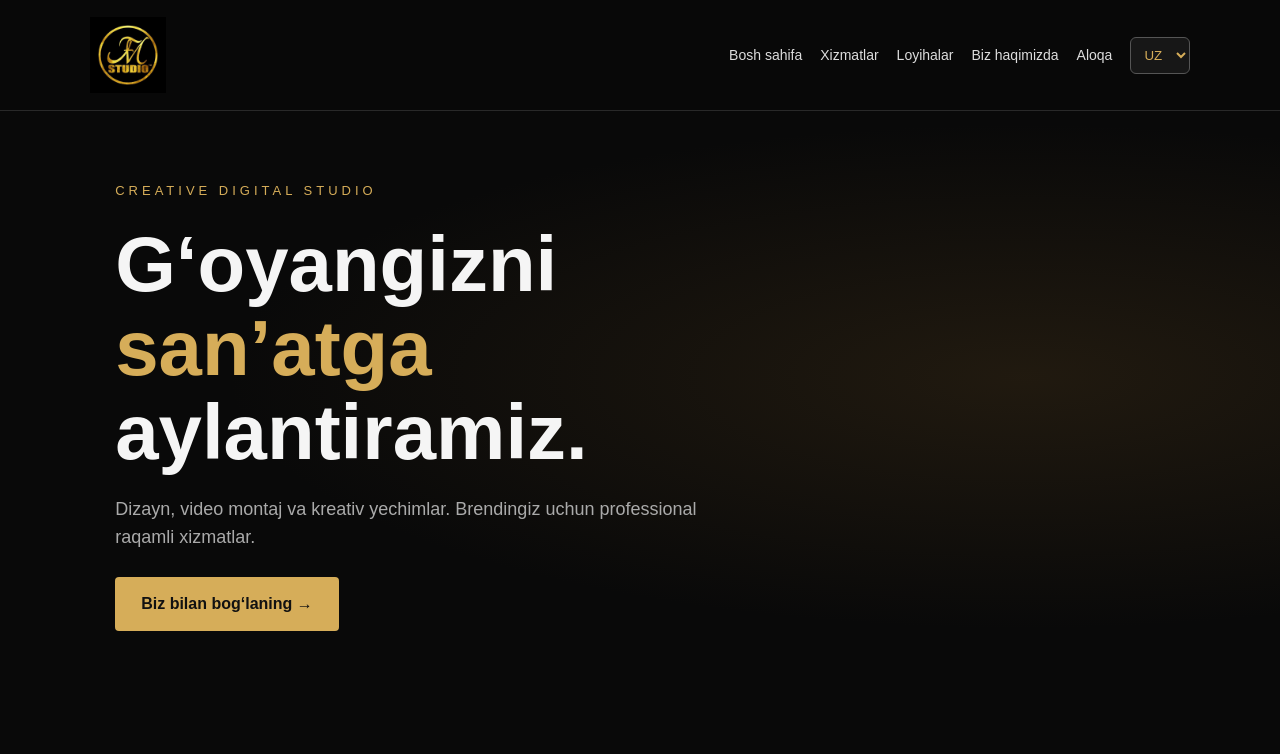
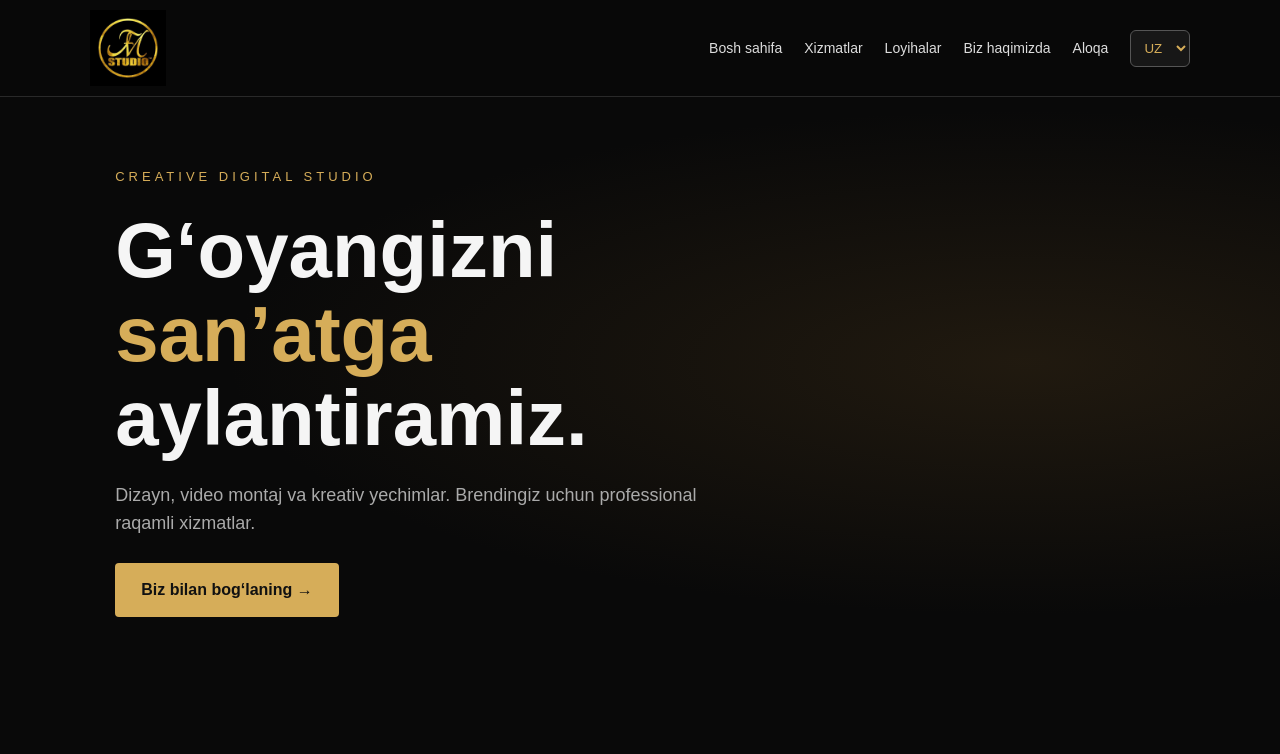
Before and after one commit to farruxsaparov1991-hue/FmlStudio, a plain HTML site: page index.html in a window 1280 px wide. Shown: the top 754 px of the page. Drawn offline with Linux system fonts and the light colour scheme.

Commit message:
Update index.html

```diff
--- a/index.html
+++ b/index.html
@@ -12,16 +12,46 @@
 :root{--gold:#d6ad59;--bg:#090909;--card:#151515;--muted:#aaa}
 html{scroll-behavior:smooth;scroll-padding-top:90px}
 body{background:var(--bg);color:#f5f5f5;font-family:Arial,sans-serif;line-height:1.6}
-header{position:sticky;top:0;z-index:5;background:#090909f2;border-bottom:1px solid #292929;padding:17px 7%;display:flex;align-items:center;justify-content:space-between;gap:16px}
-.logo{font-size:25px;font-weight:900;letter-spacing:2px;white-space:nowrap}.logo img {
-  width: 76px;
-  height: 76px;
-  object-fit: contain;
-  display: block;
+header{
+  position:sticky;
+  top:0;
+  z-index:5;
+  background:#090909f5;
+  border-bottom:1px solid #292929;
+  padding:10px 7%;
+  display:flex;
+  align-items:center;
+  justify-content:space-between;
+  gap:24px;
+  backdrop-filter:blur(12px);
+}
+.logo{
+  font-size:25px;
+  font-weight:900;
+  letter-spacing:2px;
+  white-space:nowrap;
+  flex:0 0 auto;
+}
+.logo img{
+  width:58px;
+  height:58px;
+  object-fit:contain;
+  display:block;
 }
 .logo span,h1 span,h2 span{color:var(--gold)}
-nav{display:flex;align-items:center;gap:18px;flex-wrap:wrap}
-nav a{color:#ddd;text-decoration:none;font-size:14px}
+nav{
+  display:flex;
+  align-items:center;
+  justify-content:flex-end;
+  gap:clamp(10px,1.8vw,22px);
+  flex-wrap:nowrap;
+  min-width:0;
+}
+nav a{
+  color:#ddd;
+  text-decoration:none;
+  font-size:14px;
+}
 nav a:hover{color:var(--gold)}
 select{background:#171717;color:var(--gold);border:1px solid #555;padding:9px;border-radius:6px}
 .hero{min-height:520px;display:flex;align-items:center;padding:70px 9%;background:radial-gradient(ellipse at 80% 45%,#503b1c55,transparent 55%)}
```
